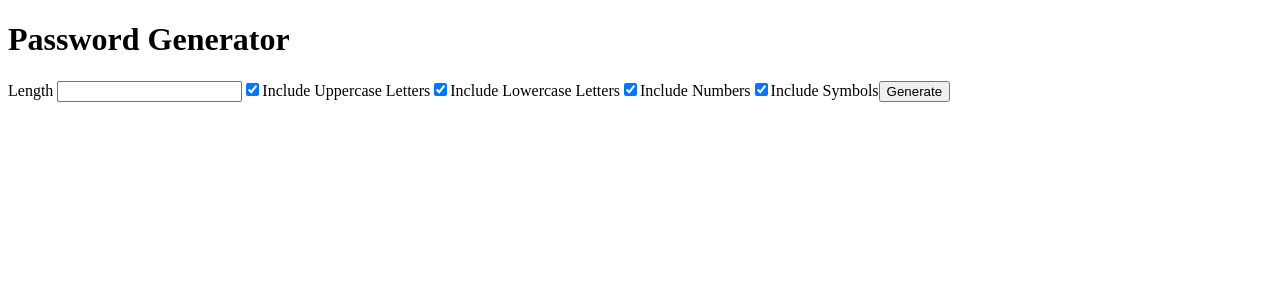
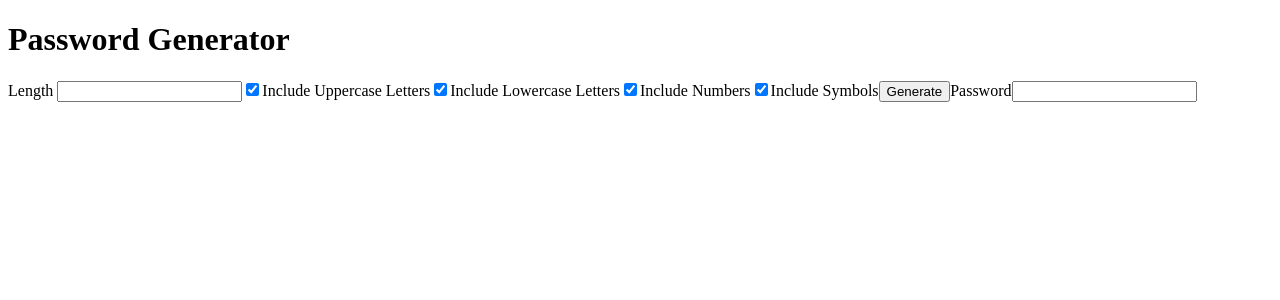
Before and after one commit to scc416/password-generator, an Angular app: page / in a window 1280 px wide. Shown: the top 300 px of the page. Built offline with nearby package versions, Linux system fonts and the light colour scheme.

Commit message:
update length

```diff
--- a/src/app/app.component.html
+++ b/src/app/app.component.html
@@ -1,6 +1,6 @@
 <h1>Password Generator</h1>
 <label> Length </label>
-<input type="number" />
+<input type="number" (keypress)="updateLength($event)" />
 
 <input type="checkbox" checked (change)="toggleUpperLetter()" /><label
   >Include Uppercase Letters</label
@@ -16,3 +16,6 @@
 >
 
 <button>Generate</button>
+
+<label>Password</label>
+<input type="number" [value]="password" />
--- a/src/app/app.component.ts
+++ b/src/app/app.component.ts
@@ -11,16 +11,27 @@ export class AppComponent {
   includeLowerLetter = true;
   includeNumber = true;
   includeSymbol = true;
+  password = '';
+
+  updateLength = (e: KeyboardEvent) => {
+    const newInput = (e.target as HTMLInputElement).value;
+    const inputInt = parseInt(newInput);
+    const isNumber = isNaN(inputInt);
+    if (!isNumber) this.length = inputInt;
+  };
 
   toggleUpperLetter = () => {
     this.includeUpperLetter = !this.includeUpperLetter;
   };
+
   toggleLowerLetter = () => {
     this.includeLowerLetter = !this.includeLowerLetter;
   };
+
   toggleNumber = () => {
     this.includeNumber = !this.includeNumber;
   };
+
   toggleSymbol = () => {
     this.includeSymbol = !this.includeSymbol;
   };
```
